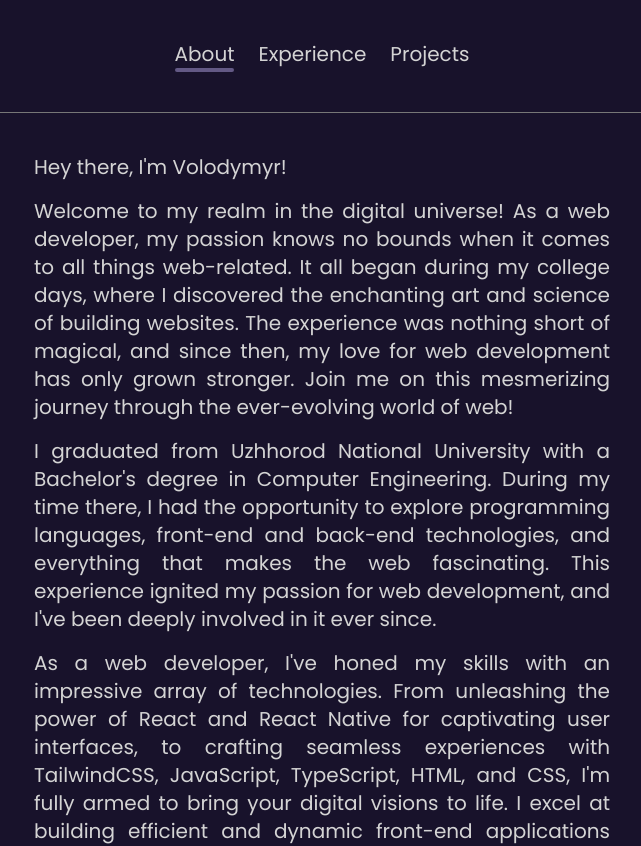
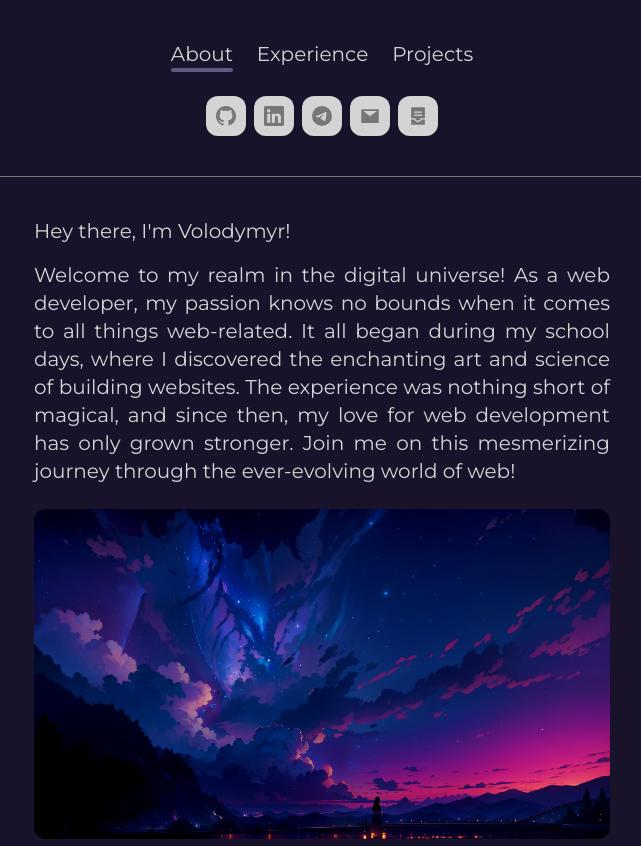
Before and after one commit to linch433/portfolio, a React (Vite) app: page / in a window 1280 px wide. Shown: the top 846 px of the page, without its empty margins (318-959 px from the left). Built offline with nearby package versions, Linux system fonts and the light colour scheme.

Commit message:
Added linkGroup on Header

```diff
--- a/src/app/layout/Layout.tsx
+++ b/src/app/layout/Layout.tsx
@@ -2,6 +2,7 @@ import Header from './Header.tsx';
 import React from 'react';
 import Divider from '@/components/Divider.tsx';
 import { clsx } from 'clsx';
+import LinkIconsGroup from '@/components/LinkIconsGroup.tsx';
 
 type Layout_T = {
   children: React.ReactNode;
@@ -9,12 +10,13 @@ type Layout_T = {
 
 const Layout = ({ children }: Layout_T) => {
   return (
-    <div className="font-poppins text-xl">
+    <div className="font-montserrat text-xl">
       <Header />
+      <LinkIconsGroup />
       <Divider />
       <div
         className={clsx(
-          'min-h-[calc(100vh-9.55rem)]',
+          'min-h-[calc(100vh-14.55rem)]',
           'bg-primary-navy text-primary-light-grey',
           'flex justify-center',
         )}
--- /dev/null
+++ b/src/components/LinkIcon.tsx
@@ -0,0 +1,30 @@
+import React from 'react';
+import { clsx } from 'clsx';
+import { motion } from 'framer-motion';
+
+type LinkIcon_T = {
+  children: React.ReactNode;
+  link: string;
+};
+
+const LinkIcon = ({ children, link }: LinkIcon_T) => {
+  return (
+    <motion.a
+      className={clsx(
+        'flex items-center justify-center',
+        'h-10 w-10',
+        'bg-primary-light-grey text-highlight rounded-xl',
+        'hover:bg-primary-light-navy hover:text-primary-light-grey',
+      )}
+      whileHover={{ scale: 1.1 }}
+      whileTap={{ scale: 0.9 }}
+      transition={{ duration: 0.3 }}
+      href={link}
+      target="_blank"
+    >
+      {children}
+    </motion.a>
+  );
+};
+
+export default LinkIcon;
--- /dev/null
+++ b/src/components/LinkIconsGroup.tsx
@@ -0,0 +1,30 @@
+import LinkIcon from '@/components/LinkIcon.tsx';
+import { BsGithub, BsLinkedin, BsTelegram } from 'react-icons/bs';
+import { AiFillContainer, AiFillMail } from 'react-icons/ai';
+import { links } from '@/utils/mockLinks.ts';
+
+const LinkIconsGroup = () => {
+  const { githubLink, linkedinLink, telegramLink, mailToLink, resumeLink } =
+    links;
+  return (
+    <div className="bg-primary-navy flex flex-row gap-2 justify-center pt-6">
+      <LinkIcon link={githubLink}>
+        <BsGithub size={20} />
+      </LinkIcon>
+      <LinkIcon link={linkedinLink}>
+        <BsLinkedin size={20} />
+      </LinkIcon>
+      <LinkIcon link={telegramLink}>
+        <BsTelegram size={20} />
+      </LinkIcon>
+      <LinkIcon link={mailToLink}>
+        <AiFillMail size={20} />
+      </LinkIcon>
+      <LinkIcon link={resumeLink}>
+        <AiFillContainer size={20} />
+      </LinkIcon>
+    </div>
+  );
+};
+
+export default LinkIconsGroup;
--- /dev/null
+++ b/src/components/MainArticle.tsx
@@ -0,0 +1,11 @@
+import React from 'react';
+
+interface IMainArticle {
+  children: React.ReactNode;
+}
+
+const MainArticle = ({ children }: IMainArticle) => {
+  return <div className="text-justify mt-4">{children}</div>;
+};
+
+export default MainArticle;
--- a/src/pages/About/AboutPage.tsx
+++ b/src/pages/About/AboutPage.tsx
@@ -1,14 +1,21 @@
 import MotionContainer from '@/components/MotionContainer.tsx';
+import animeBackground from '@/assets/bg-an.png';
 import { aboutMockData } from '@/utils/aboutMockData.ts';
+import MainArticle from '@/components/MainArticle.tsx';
 
 const AboutPage = () => {
   const { headingMessage, greetingMessage, skills, graduation } = aboutMockData;
   return (
     <MotionContainer>
       <div>{greetingMessage}</div>
-      <div className="text-justify mt-4">{headingMessage}</div>
-      <div className="text-justify mt-4">{graduation}</div>
-      <div className="text-justify mt-4">{skills}</div>
+      <MainArticle>{headingMessage}</MainArticle>
+      <img
+        src={animeBackground}
+        alt="image background"
+        className="rounded-xl my-6"
+      />
+      <MainArticle>{graduation}</MainArticle>
+      <MainArticle>{skills}</MainArticle>
     </MotionContainer>
   );
 };
--- a/src/utils/aboutMockData.ts
+++ b/src/utils/aboutMockData.ts
@@ -8,7 +8,7 @@ type MockAboutPageData_T = {
 export const aboutMockData: MockAboutPageData_T = {
   greetingMessage: "Hey there, I'm Volodymyr!",
   headingMessage:
-    'Welcome to my realm in the digital universe! As a web developer, my passion knows no bounds when it comes to all things web-related. It all began during my college days, where I discovered the enchanting art and science of building websites. The experience was nothing short of magical, and since then, my love for web development has only grown stronger. Join me on this mesmerizing journey through the ever-evolving world of web!',
+    'Welcome to my realm in the digital universe! As a web developer, my passion knows no bounds when it comes to all things web-related. It all began during my school days, where I discovered the enchanting art and science of building websites. The experience was nothing short of magical, and since then, my love for web development has only grown stronger. Join me on this mesmerizing journey through the ever-evolving world of web!',
   graduation:
     "I graduated from Uzhhorod National University with a Bachelor's degree in Computer Engineering. During my time there, I had the opportunity to explore programming languages, front-end and back-end technologies, and everything that makes the web fascinating. This experience ignited my passion for web development, and I've been deeply involved in it ever since.",
   skills:
--- /dev/null
+++ b/src/utils/mockLinks.ts
@@ -0,0 +1,15 @@
+type MockLinks_T = {
+  githubLink: string;
+  linkedinLink: string;
+  telegramLink: string;
+  mailToLink: string;
+  resumeLink: string;
+};
+
+export const links: MockLinks_T = {
+  githubLink: 'https://github.com/linch433',
+  linkedinLink: 'https://www.linkedin.com/in/volodymyr-kopynets-8606b4180/',
+  telegramLink: 'https://t.me/linch433',
+  mailToLink: 'mailto:linch433@gmail.com',
+  resumeLink: 'https://www.clickdimensions.com/links/TestPDFfile.pdf',
+};
```
Also changed, not shown: src/assets/bg-an.png (added).
